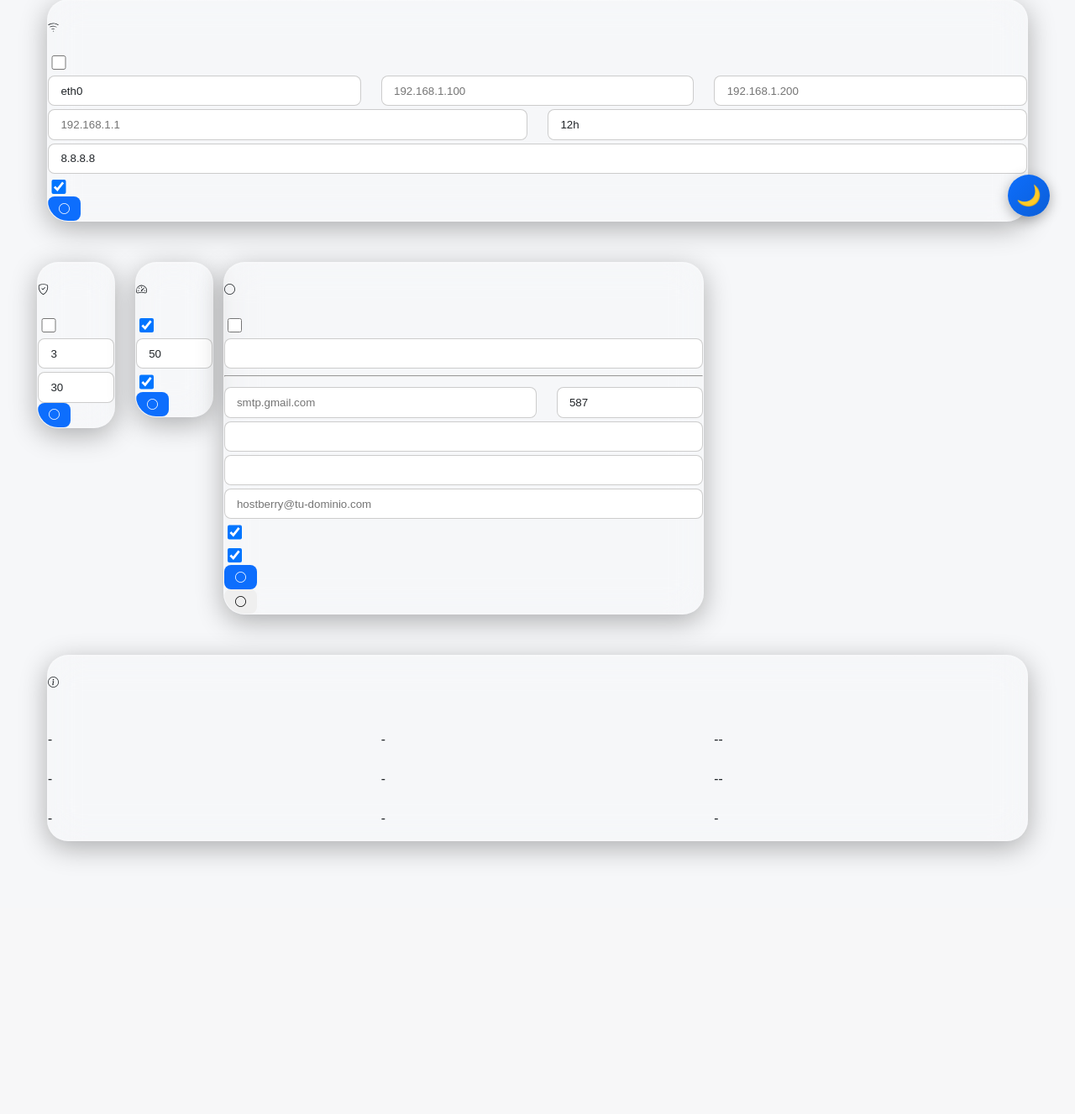
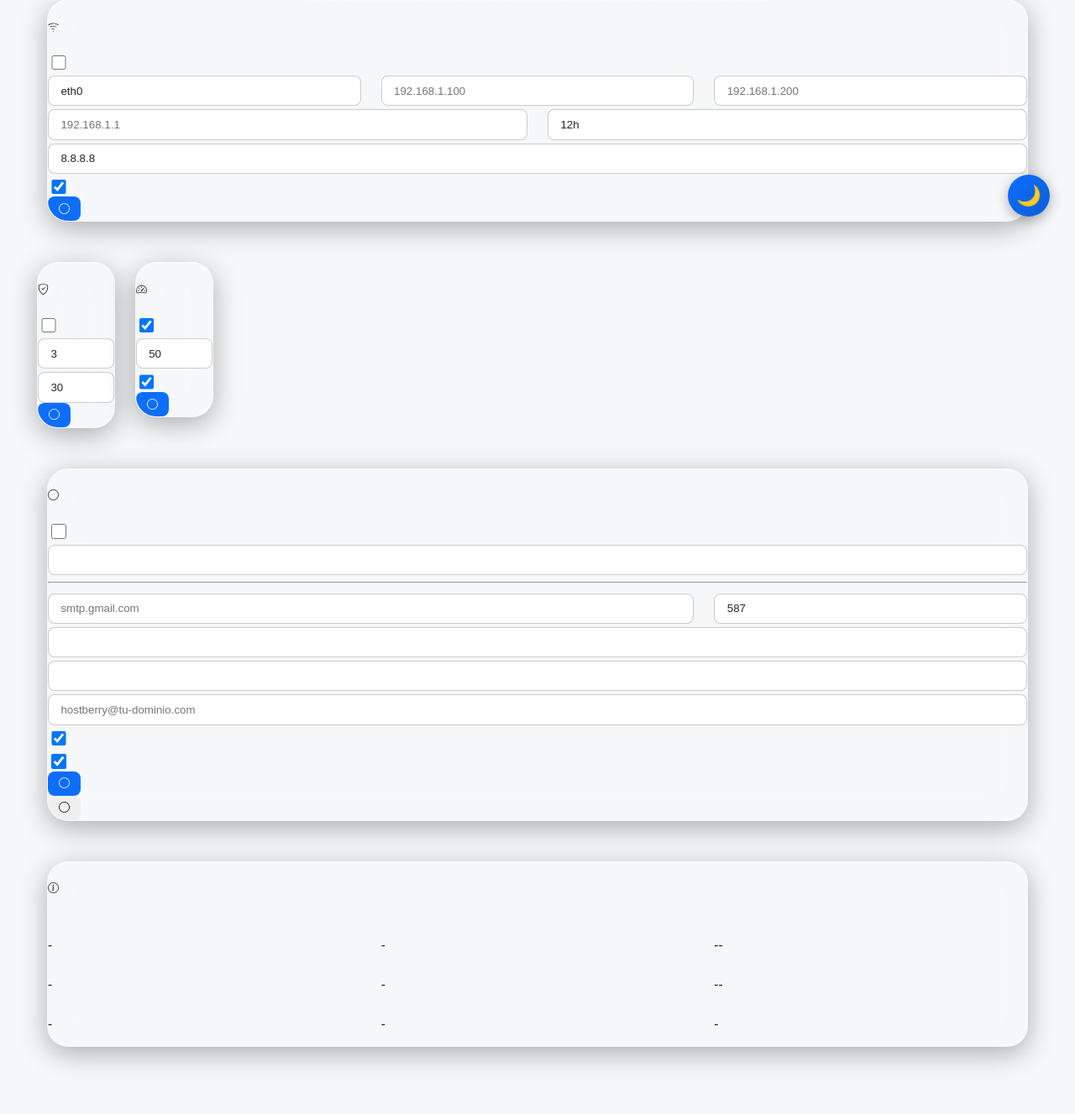
Before and after one commit to aka0kuro/hostberry, a Python web app: template website/templates/settings.html in a window 1280 px wide. Shown: the part 512-1839 px from the top of the page at 84% size. Before the commit the page ends 1538 px from the top, so only its background shows below. Run offline with Jinja, Linux system fonts and the light colour scheme; the template is opened without the code that fills it, so the values that code supplies are empty.

Commit message:
Auto-commit: cambios detectados 2026-01-05 21:05:49

```diff
--- a/website/templates/settings.html
+++ b/website/templates/settings.html
@@ -291,7 +291,7 @@
         </div>
 
         <!-- Configuración de Notificaciones -->
-        <div class="col-lg-6 col-md-12 settings-card">
+        <div class="col-12 settings-card">
             <div class="card h-100 glass-card border-0">
                 <div class="card-header bg-transparent border-0 pt-4 px-4 d-flex justify-content-center align-items-center">
                     <h5 class="card-title mb-0 fw-bold text-white text-center d-flex align-items-center justify-content-center">
```
